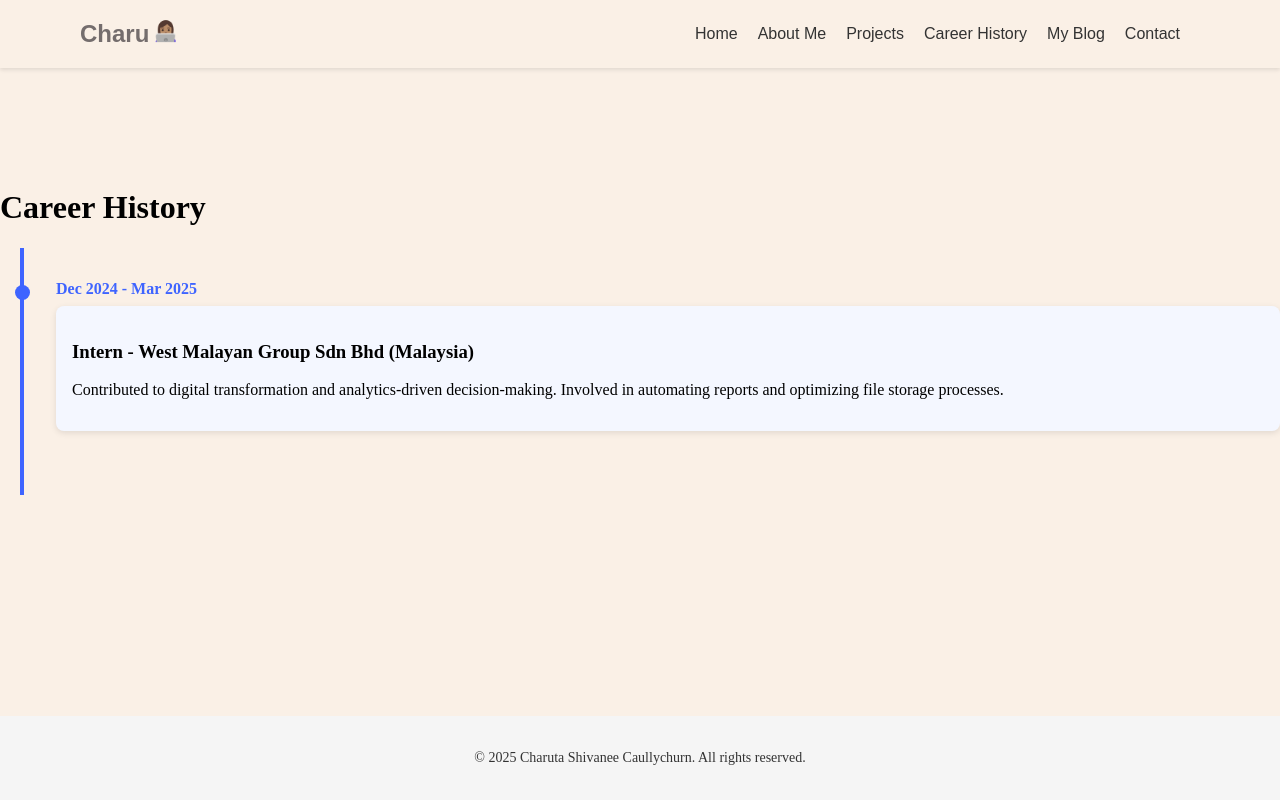
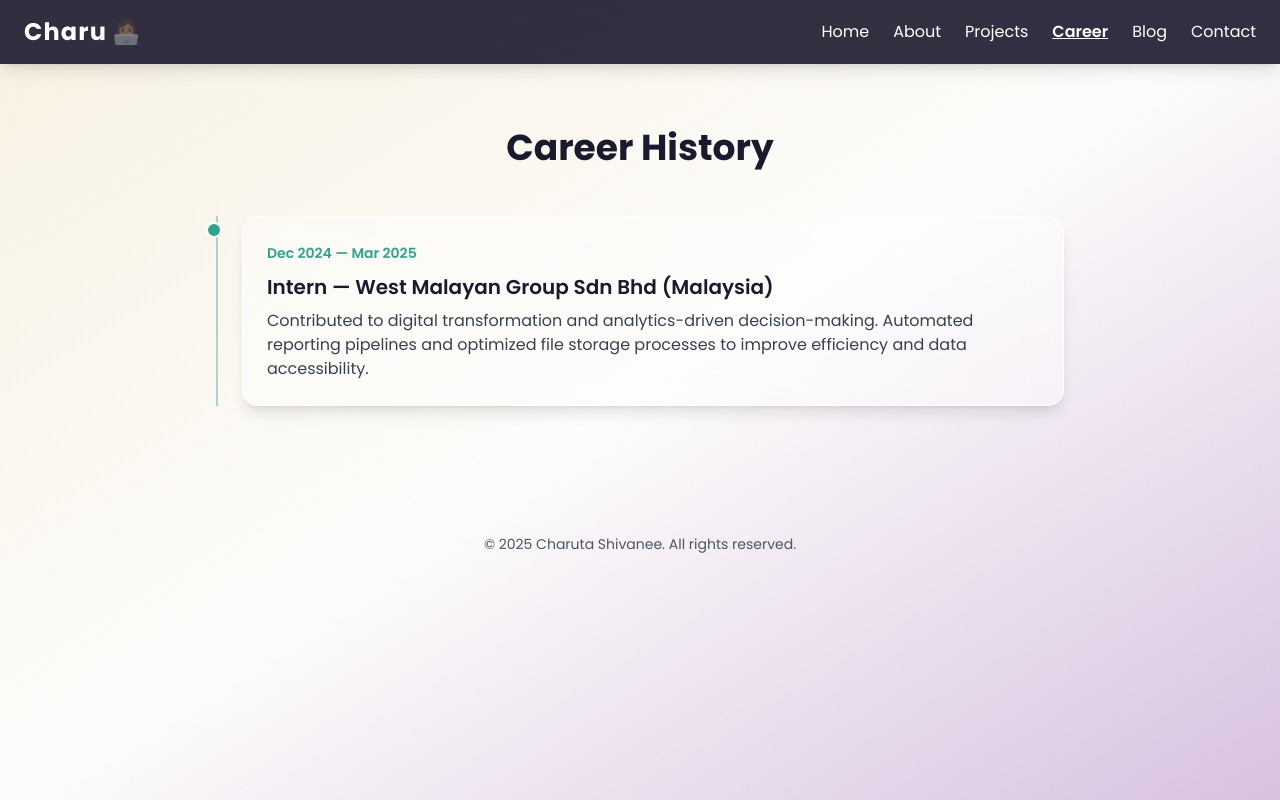
Before and after one commit to Charuta-Shivanee-Caullychurn/my-portfolio, a website: page career.html in a window 1280 px wide. Drawn offline with nearby package versions, Linux system fonts and the light colour scheme.

Commit message:
feat: career page refactor

```diff
--- a/career.html
+++ b/career.html
@@ -3,78 +3,93 @@
 <head>
     <meta charset="UTF-8" />
     <meta name="viewport" content="width=device-width, initial-scale=1.0" />
-  <title>Career History - Charuta Shivanee Caullychurn</title>
-  <link rel="stylesheet" href="style.css">
+    <title>Charuta Shivanee — Career History</title>
+    <!-- Google Fonts -->
+    <link href="https://fonts.googleapis.com/css2?family=Poppins:wght@400;600;700&display=swap" rel="stylesheet" />
+    <!-- Tailwind CSS -->
+    <script src="https://cdn.tailwindcss.com"></script>
+    <script>
+        tailwind.config = {
+            theme: {
+                extend: {
+                    colors: {
+                        beige: '#f7f1e1',
+                        mauve: '#d7c1e0',
+                        teal: '#2ca58d',
+                        darknavy: '#1a1a2e',
+                        softwhite: '#fdfcfb'
+                    },
+                    fontFamily: { sans: ['Poppins', 'sans-serif'] }
+                }
+            }
+        };
+    </script>
 </head>
-
-<body>
-  <div class="logo-container">
-    <a href="career.html">
-      <!--<img src="images/logo.png" alt="Your Logo" class="logo">-->
+<body class="bg-gradient-to-br from-beige via-softwhite to-mauve font-sans text-gray-800 min-h-screen">
+    <!-- Navigation -->
+    <header class="fixed top-0 left-0 w-full z-50">
+        <nav class="flex items-center justify-between px-6 py-4 bg-darknavy bg-opacity-90 backdrop-blur-md shadow-lg">
+            <a href="index.html" class="text-2xl font-bold text-white tracking-wider">
+                Charu<span class="ml-1 animate-pulse inline-block">👩🏽‍💻</span>
             </a>
-  </div>
-  <!-- Header & Navigation -->
-  <header>
-    <nav>
-      <div class="logo">Charu<span class="emoji">👩🏽‍💻</span></div>
-      <ul>
-
-        <li><a href="index.html">Home</a></li>
-        <li><a href="about.html">About Me</a></li>
-
-        <li><a href="projects.html">Projects</a></li>
-        <li><a href="career.html">Career History</a></li>
-        <li><a href="blog.html">My Blog</a></li>
-        <li><a href="contact.html">Contact</a></li>
+            <button id="menu-toggle" class="md:hidden text-white focus:outline-none">
+                <svg xmlns="http://www.w3.org/2000/svg" class="h-6 w-6" fill="none"
+                     viewBox="0 0 24 24" stroke="currentColor">
+                    <path stroke-linecap="round" stroke-linejoin="round"
+                          stroke-width="2" d="M4 6h16M4 12h16M4 18h16" />
+                </svg>
+            </button>
+            <ul id="menu" class="hidden md:flex space-x-6">
+                <li><a href="index.html" class="text-white hover:text-teal transition">Home</a></li>
+                <li><a href="about.html" class="text-white hover:text-teal transition">About</a></li>
+                <li><a href="projects.html" class="text-white hover:text-teal transition">Projects</a></li>
+                <li><a href="career.html" class="text-white hover:text-teal transition font-semibold underline">Career</a></li>
+                <li><a href="blog.html" class="text-white hover:text-teal transition">Blog</a></li>
+                <li><a href="contact.html" class="text-white hover:text-teal transition">Contact</a></li>
             </ul>
         </nav>
+        <!-- Mobile Menu (collapsed by default) -->
+        <div id="mobile-menu"
+             class="transform origin-top scale-y-0 transition-transform duration-300 md:hidden">
+            <ul class="bg-darknavy bg-opacity-90 backdrop-blur-md p-4 space-y-2">
+                <li><a href="index.html" class="block text-white hover:text-teal transition">Home</a></li>
+                <li><a href="about.html" class="block text-white hover:text-teal transition">About</a></li>
+                <li><a href="projects.html" class="block text-white hover:text-teal transition">Projects</a></li>
+                <li><a href="career.html" class="block text-white hover:text-teal transition">Career</a></li>
+                <li><a href="blog.html" class="block text-white hover:text-teal transition">Blog</a></li>
+                <li><a href="contact.html" class="block text-white hover:text-teal transition">Contact</a></li>
+            </ul>
+        </div>
     </header>
 
-  <!-- Main Content Area -->
-  <main>
-    <h1>Career History</h1>
+    <script>
+        const menuToggle = document.getElementById('menu-toggle');
+        const mobileMenu = document.getElementById('mobile-menu');
+        menuToggle.addEventListener('click', () => {
+            mobileMenu.classList.toggle('scale-y-100');
+        });
+    </script>
 
-    <!-- Timeline Section -->
-    <section class="timeline">
-      <div class="timeline-item" >
-        <div class="timeline-dot"></div>
-        <div class="timeline-date">Dec 2024 - Mar 2025</div>
-        <div class="timeline-content">
-          <h3>Intern - West Malayan Group Sdn Bhd (Malaysia)</h3>
-          <p>Contributed to digital transformation and analytics-driven decision-making. Involved in automating reports and optimizing file storage processes.</p>
+    <!-- Career Timeline -->
+    <main class="pt-32 pb-16 max-w-4xl mx-auto px-6">
+        <h1 class="text-4xl font-extrabold text-darknavy text-center mb-12">Career History</h1>
+        <div class="relative border-l-2 border-teal/40">
+            <!-- Timeline Item -->
+            <div class="mb-10 ml-6">
+                <span class="absolute w-4 h-4 bg-teal rounded-full mt-1.5 -left-3 border-2 border-white"></span>
+                <div class="bg-white bg-opacity-40 backdrop-blur-lg rounded-2xl p-6 shadow-lg border border-white">
+                    <time class="text-sm font-semibold text-teal">Dec 2024 &mdash; Mar 2025</time>
+                    <h2 class="text-xl font-semibold text-darknavy mt-2">Intern — West Malayan Group Sdn Bhd (Malaysia)</h2>
+                    <p class="mt-2 text-gray-700">Contributed to digital transformation and analytics-driven decision-making. Automated reporting pipelines and optimized file storage processes to improve efficiency and data accessibility.</p>
                 </div>
             </div>
-      <!-- Add more timeline items as needed -->
-    </section>
-
+            <!-- Add more timeline items below following the same structure -->
+        </div>
     </main>
 
     <!-- Footer -->
-  <footer>
-    <p>&copy; 2025 Charuta Shivanee Caullychurn. All rights reserved.</p>
+    <footer class="py-6 text-center text-gray-600 text-sm">
+        &copy; 2025 Charuta Shivanee. All rights reserved.
     </footer>
-
-  <!-- Simple JavaScript for Tabs -->
-  <script>
-    const tabButtons = document.querySelectorAll('.tab-button');
-    const tabContents = document.querySelectorAll('.tab-content');
-
-    tabButtons.forEach(button => {
-      button.addEventListener('click', () => {
-        const tab = button.getAttribute('data-tab');
-        tabContents.forEach(content => {
-          content.style.display = content.id === tab ? 'block' : 'none';
-        });
-      });
-    });
-
-    // Show the first tab by default
-    if (tabContents.length > 0) {
-      tabContents.forEach((content, index) => {
-        content.style.display = index === 0 ? 'block' : 'none';
-      });
-    }
-  </script>
-
 </body>
 </html>
```
Lines whose indentation alone changed are shown as unchanged.
